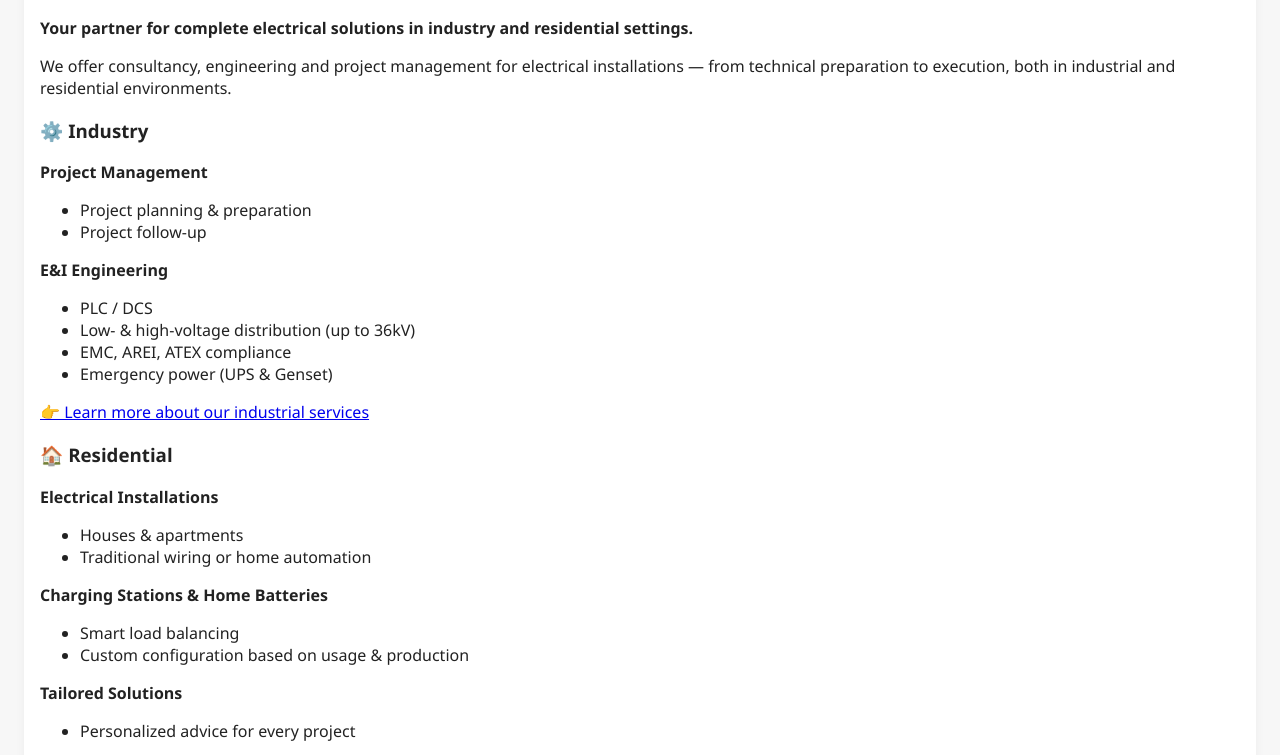
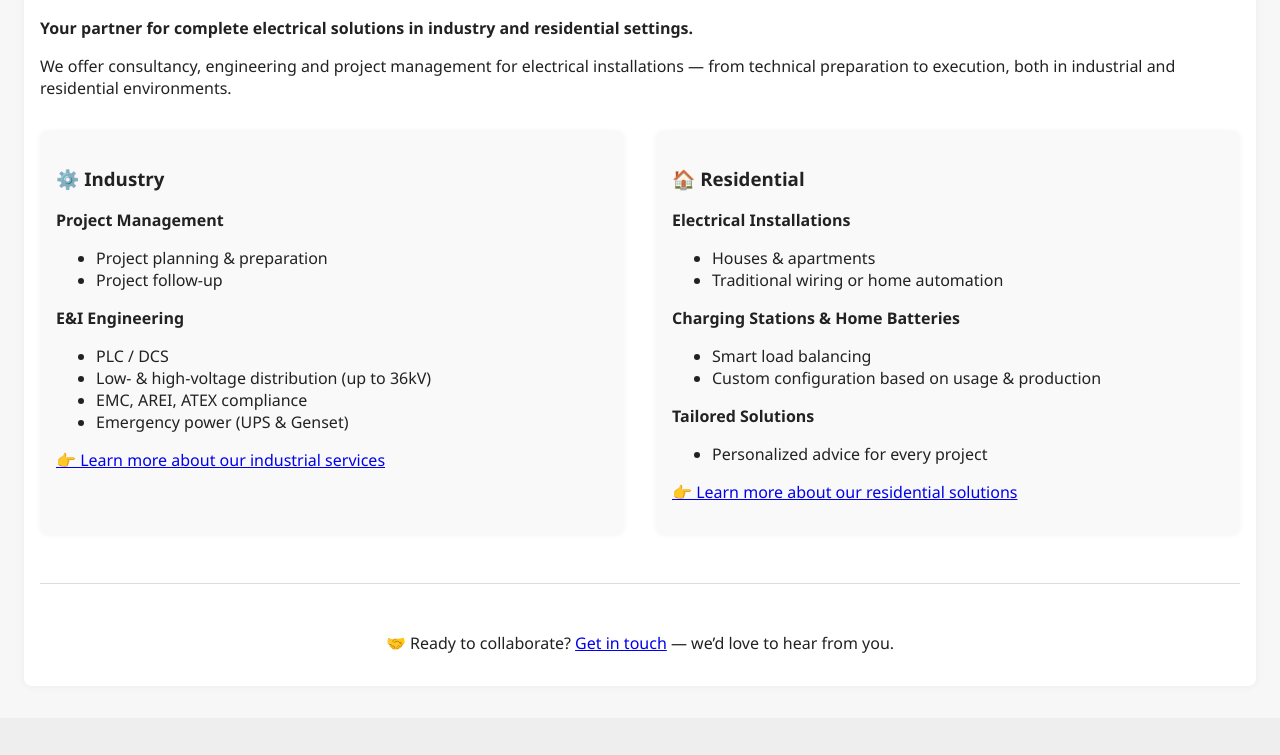
Before and after one commit to Wouter-VDW-PS/vdw-website, a plain HTML site: page en/index.html in a window 1280 px wide. Shown: the part 572-1327 px from the top of the page. Drawn offline with nearby package versions, Linux system fonts and the light colour scheme.

Commit message:
Update index.html

```diff
--- a/en/index.html
+++ b/en/index.html
@@ -38,6 +38,24 @@
       display: flex; flex-direction: column;
       justify-content: flex-start; align-items: flex-start;
       z-index: 10; color: #fff;
+    }
+        .hero-slideshow .swiper-slide {
+      flex: 0 0 100%;
+    }
+
+    .split-columns {
+      display: flex;
+      flex-wrap: wrap;
+      gap: 2rem;
+      margin-top: 2rem;
+    }
+    .split-columns > div {
+      flex: 1;
+      min-width: 300px;
+      background: #f9f9f9;
+      padding: 1rem;
+      border-radius: 8px;
+      box-shadow: 0 0 5px rgba(0,0,0,0.05);
     }
     main.container { position: relative; z-index: 1; }
   </style>
```
